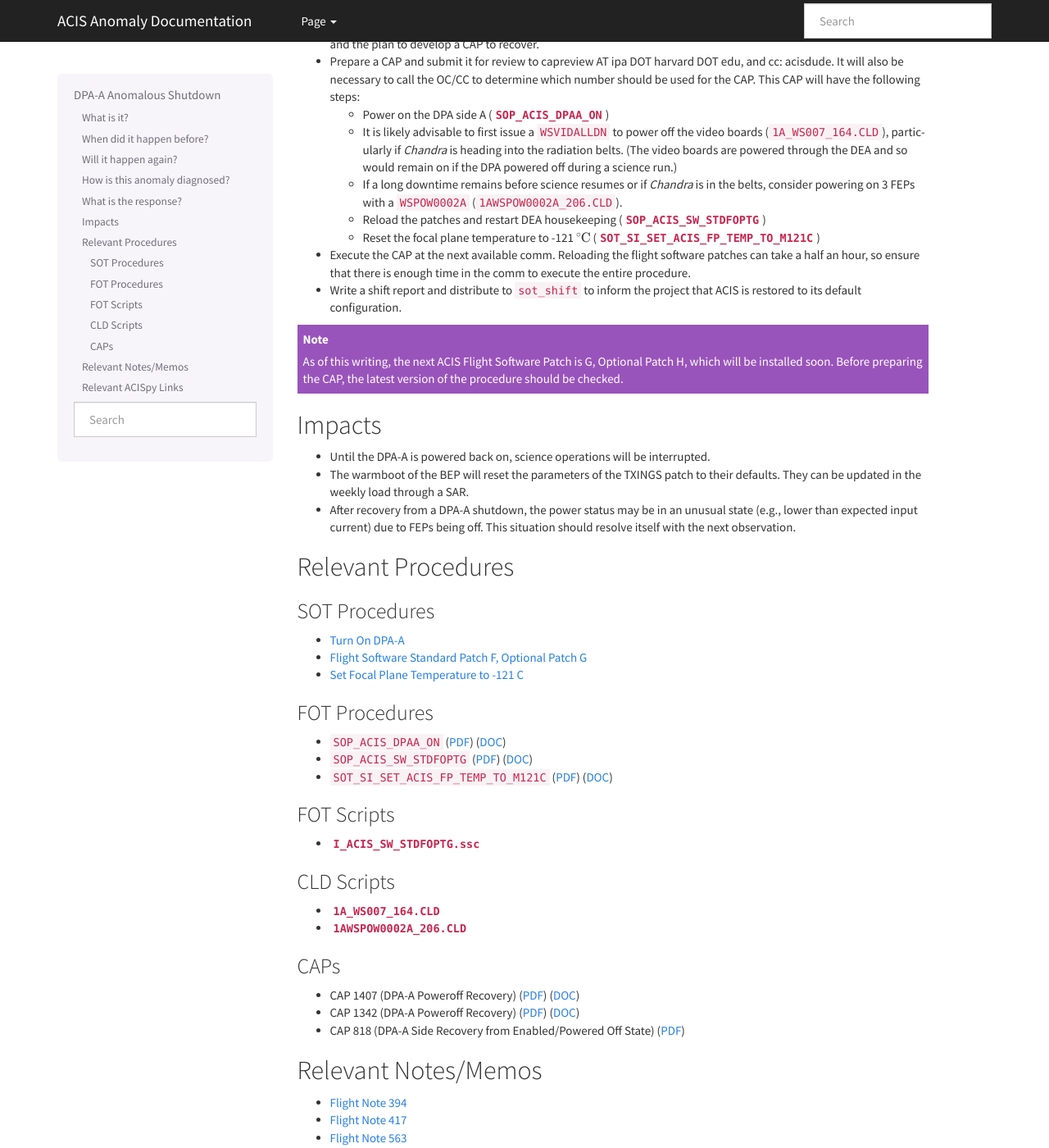
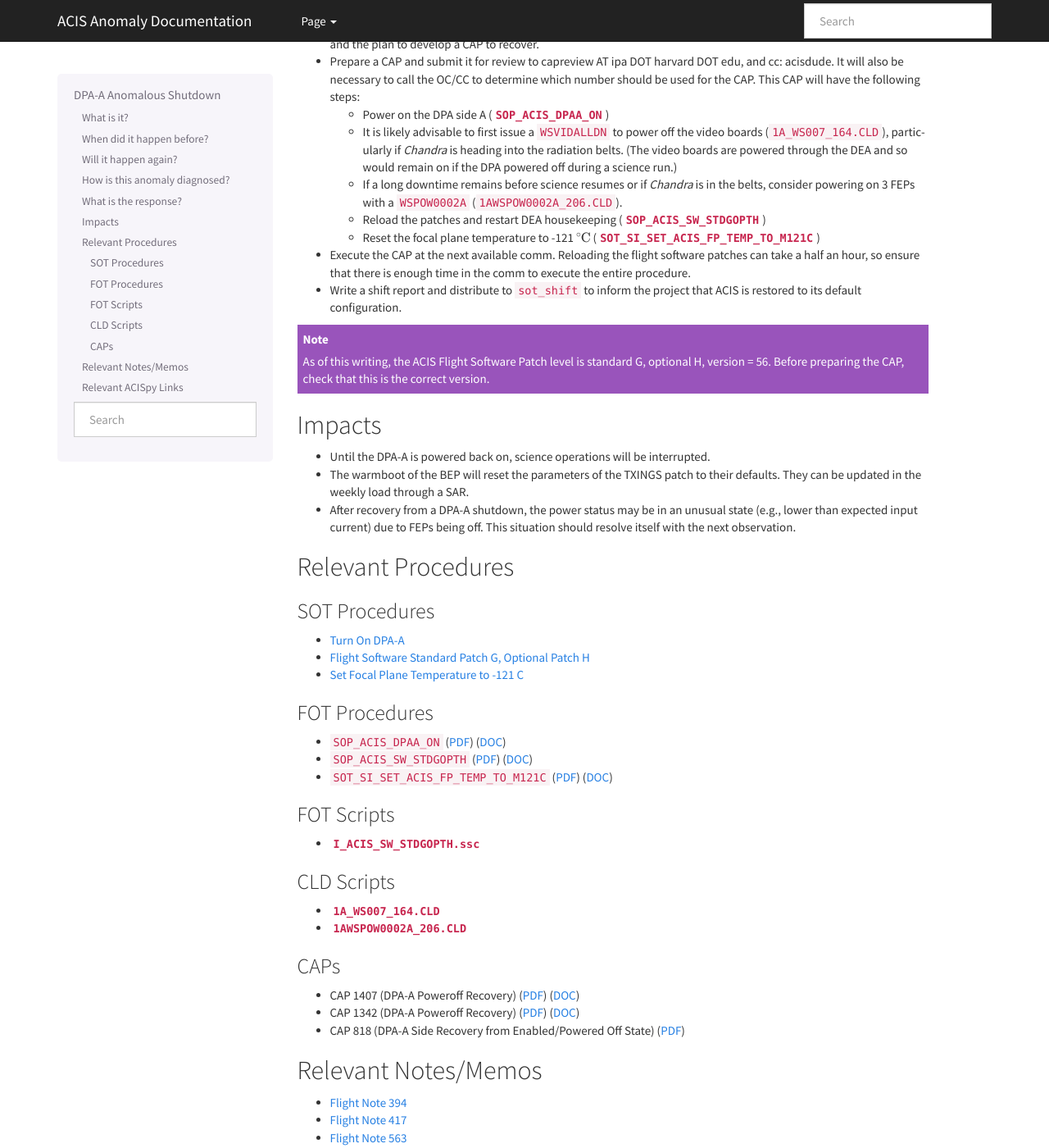
Before and after one commit to acisops/acis_anomaly_pages, a Sphinx documentation site: the page built from source/dpaa_shutdown.rst, in a window 1280 px wide and 1400 px high, scrolled down 1401 px. Shown: the whole window at 82% size. Built offline with Sphinx 7.4.7, drawn with Linux system fonts in a browser that asks for light colours.

Commit message:
FSW56 updates

```diff
--- a/source/dpaa_shutdown.rst
+++ b/source/dpaa_shutdown.rst
@@ -88,7 +88,7 @@ Our real-time web pages will alert us and the Lead System Engineer will call us.
     through the DEA and so would remain on if the DPA powered off during a science run.)
   - If a long downtime remains before science resumes or if *Chandra* is in the belts, consider
     powering on 3 FEPs with a ``WSPOW0002A`` (|wspow0002a|).
-  - Reload the patches and restart DEA housekeeping (|stdfoptg|_)
+  - Reload the patches and restart DEA housekeeping (|stdgopth|_)
   - Reset the focal plane temperature to -121 :math:`^\circ{\rm C}` (|fptemp_121|_)
 
 * Execute the CAP at the next available comm. Reloading the flight software patches can take
@@ -98,8 +98,8 @@ Our real-time web pages will alert us and the Lead System Engineer will call us.
 
 .. note::
 
-   As of this writing, the next ACIS Flight Software Patch is G, Optional Patch H, which will be installed soon.
-   Before preparing the CAP, the latest version of the procedure should be checked.
+   As of this writing, the ACIS Flight Software Patch level is standard G, optional H, version = 56.
+   Before preparing the CAP, check that this is the correct version.
 
 Impacts
 -------
@@ -123,14 +123,14 @@ Relevant Procedures
 .. |dpaa_on_doc| replace:: DOC
 .. _dpaa_on_doc: https://occweb.cfa.harvard.edu/occweb/FOT/configuration/procedures/SOP/SOP_ACIS_DPAA_ON.doc
 
-.. |stdfoptg| replace:: ``SOP_ACIS_SW_STDFOPTG``
-.. _stdfoptg: https://occweb.cfa.harvard.edu/occweb/FOT/configuration/procedures/SOP/SOP_ACIS_SW_STDFOPTG.pdf
+.. |stdgopth| replace:: ``SOP_ACIS_SW_STDGOPTH``
+.. _stdgopth: https://occweb.cfa.harvard.edu/occweb/FOT/configuration/procedures/SOP/SOP_ACIS_SW_STDGOPTH.pdf
 
-.. |stdfoptg_pdf| replace:: PDF
-.. _stdfoptg_pdf: https://occweb.cfa.harvard.edu/occweb/FOT/configuration/procedures/SOP/SOP_ACIS_SW_STDFOPTG.pdf
+.. |stdgopth_pdf| replace:: PDF
+.. _stdgopth_pdf: https://occweb.cfa.harvard.edu/occweb/FOT/configuration/procedures/SOP/SOP_ACIS_SW_STDGOPTH.pdf
 
-.. |stdfoptg_doc| replace:: DOC
-.. _stdfoptg_doc: https://occweb.cfa.harvard.edu/occweb/FOT/configuration/procedures/SOP/SOP_ACIS_SW_STDFOPTG.doc
+.. |stdgopth_doc| replace:: DOC
+.. _stdgopth_doc: https://occweb.cfa.harvard.edu/occweb/FOT/configuration/procedures/SOP/SOP_ACIS_SW_STDGOPTH.doc
 
 .. |fptemp_121| replace:: ``SOT_SI_SET_ACIS_FP_TEMP_TO_M121C``
 .. _fptemp_121: https://occweb.cfa.harvard.edu/occweb/FOT/configuration/procedures/SOP/SOP_SI_SET_ACIS_FP_TEMP_TO_M121C.pdf
@@ -147,27 +147,27 @@ Relevant Procedures
 .. |wspow0002a| replace:: ``1AWSPOW0002A_206.CLD``
 .. _wspow0002a: https://occweb.cfa.harvard.edu/occweb/FOT/configuration/archive/cld/1AWSPOW0002A_206.CLD
 
-.. |stdfoptgssc| replace:: ``I_ACIS_SW_STDFOPTG.ssc``
-.. _stdfoptgssc: https://occweb.cfa.harvard.edu/occweb/FOT/configuration/products/ssc/I_ACIS_SW_STDFOPTG.ssc
+.. |stdgopthssc| replace:: ``I_ACIS_SW_STDGOPTH.ssc``
+.. _stdgopthssc: https://occweb.cfa.harvard.edu/occweb/FOT/configuration/products/ssc/I_ACIS_SW_STDGOPTH.ssc
 
 SOT Procedures
 ++++++++++++++
 
 * `Turn On DPA-A <http://cxc.cfa.harvard.edu/acis/cmd_seq/dpaa_on.pdf>`_
-* `Flight Software Standard Patch F, Optional Patch G <http://cxc.cfa.harvard.edu/acis/cmd_seq/sw_stdfoptg.pdf>`_
+* `Flight Software Standard Patch G, Optional Patch H <http://cxc.cfa.harvard.edu/acis/cmd_seq/sw_stdgopth.pdf>`_
 * `Set Focal Plane Temperature to -121 C <http://cxc.cfa.harvard.edu/acis/cmd_seq/setfp_m121.pdf>`_
 
 FOT Procedures
 ++++++++++++++
 
 * ``SOP_ACIS_DPAA_ON`` (|dpaa_on_pdf|_) (|dpaa_on_doc|_)
-* ``SOP_ACIS_SW_STDFOPTG`` (|stdfoptg_pdf|_) (|stdfoptg_doc|_)
+* ``SOP_ACIS_SW_STDGOPTH`` (|stdgopth_pdf|_) (|stdgopth_doc|_)
 * ``SOT_SI_SET_ACIS_FP_TEMP_TO_M121C`` (|fptemp_121_pdf|_) (|fptemp_121_doc|_)
 
 FOT Scripts
 +++++++++++
 
-* |stdfoptgssc|_
+* |stdgopthssc|_
 
 CLD Scripts
 +++++++++++
```
Also changed, not shown: source/stuck_status_bit.rst (+4 -5 lines).
